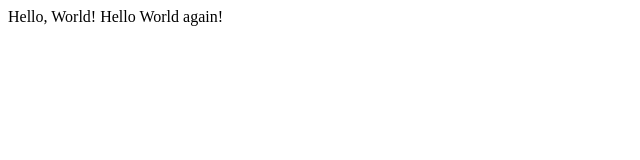
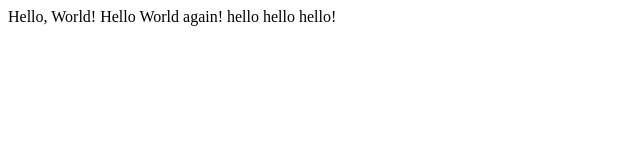
Before and after one commit to William-programmer/lecture0, a plain HTML site: page hello.html in a window 1280 px wide. Shown: the whole page, without its empty margins (0-640 px from the left). Drawn offline with Linux system fonts and the light colour scheme.

Commit message:
Update hello.html

```diff
--- a/hello.html
+++ b/hello.html
@@ -4,6 +4,6 @@
 	<title>My Webpage!</title>
 </head>
 <body>
-	Hello, World! Hello World again!
+	Hello, World! Hello World again! hello hello hello!
 </body>
 </html>
```
